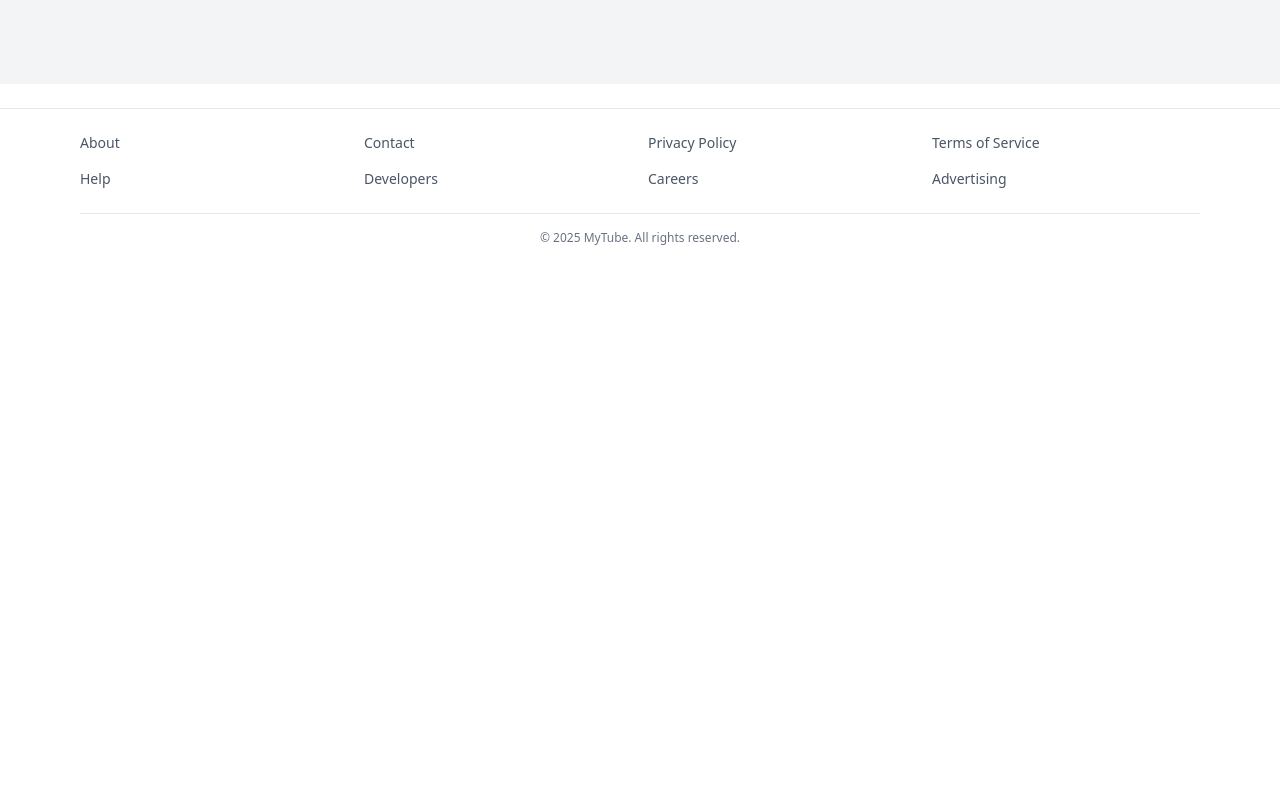
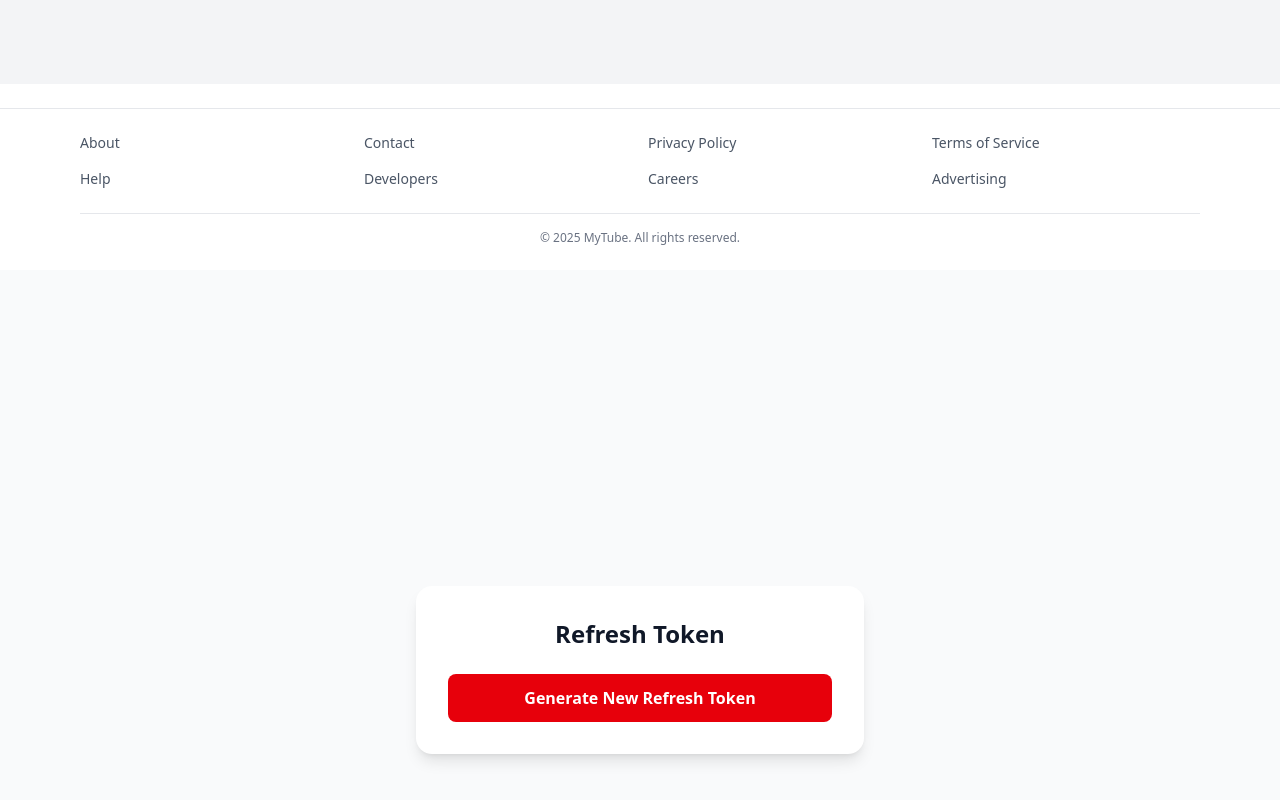
Before and after one commit to hemantrayte/0VideoApp-Backend, a React (Vite) app in the folder frontend/: page / in a window 1280 px wide. Shown: the part 774-1574 px from the top of the page. Before the commit the page ends 1044 px from the top, so only its background shows below. Built offline with nearby package versions, Linux system fonts and the light colour scheme; no server answers.

Commit message:
generate token

```diff
--- a/frontend/src/App.jsx
+++ b/frontend/src/App.jsx
@@ -1,6 +1,7 @@
 import Footer from './components/Footer'
 import Header from './components/Header'
 import { Outlet } from 'react-router-dom'
+import Token from './pages/user/Token'
 
 function App() {
 
@@ -9,6 +10,7 @@ function App() {
      <Header />
      <Outlet />
      <Footer />
+     <Token />
     </>
   )
 }
--- a/frontend/src/pages/user/Token.jsx
+++ b/frontend/src/pages/user/Token.jsx
@@ -1,11 +1,59 @@
-import React from 'react'
+import React, { useState } from "react";
+import api from "../../Api/api";
+import { useNavigate } from "react-router-dom";
 
 const Token = () => {
+  const [message, setMessage] = useState("");
+  const [isError, setIsError] = useState(false);
+
+  const navigate = useNavigate();
+
+  const handleClick = async () => {
+    try {
+      const response = await api.post("/users/refresh-token", {});
+      setMessage(response.data.message || "New refresh token generated!");
+      setIsError(false);
+
+      // Optional: redirect after short delay
+      setTimeout(() => {
+        navigate("/");
+      }, 1500);
+    } catch (error) {
+      setMessage(error.response?.data?.message || "Failed to generate token");
+      setIsError(true);
+    }
+  };
+
   return (
-    <div>
+    <div className="flex justify-center items-center min-h-screen bg-gray-50 dark:bg-gray-900">
+      <div className="bg-white dark:bg-gray-800 shadow-lg rounded-2xl p-8 w-full max-w-md text-center">
+        <h2 className="text-2xl font-bold text-gray-900 dark:text-white mb-6">
+          Refresh Token
+        </h2>
 
+        {/* ✅ Message Box */}
+        {message && (
+          <div
+            className={`mb-4 p-3 rounded-lg font-medium ${
+              isError
+                ? "text-red-600 bg-red-100 dark:bg-red-900 dark:text-red-300"
+                : "text-green-600 bg-green-100 dark:bg-green-900 dark:text-green-300"
+            }`}
+          >
+            {message}
+          </div>
+        )}
+
+        {/* ✅ Button */}
+        <button
+          onClick={handleClick}
+          className="w-full bg-red-600 text-white font-semibold py-3 rounded-lg hover:bg-red-700 transition duration-200"
+        >
+          Generate New Refresh Token
+        </button>
+      </div>
     </div>
-  )
-}
+  );
+};
 
-export default Token
+export default Token;
```
Also changed, not shown: 1 other file (tests, documents, lock files or other folders).
